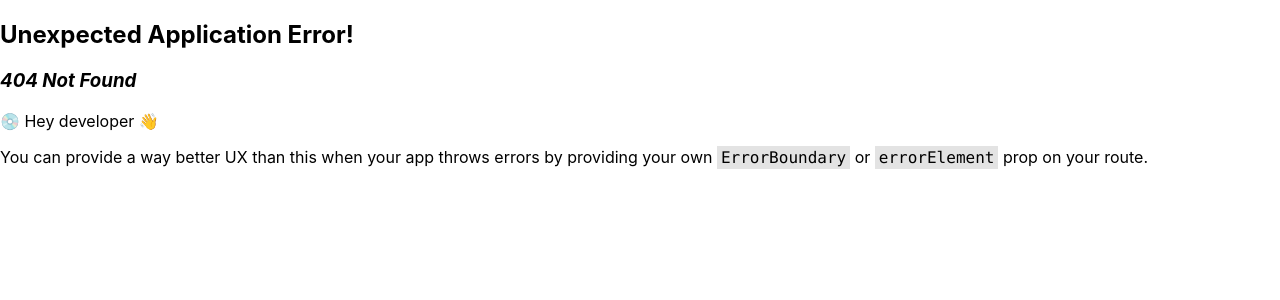
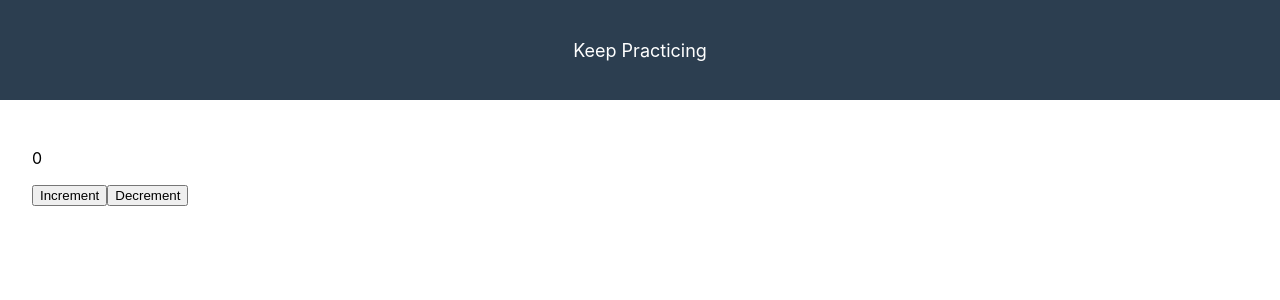
Before and after one commit to rahul4code/JSnippet, a React (Create React App) app: page /CounterDashboard in a window 1280 px wide. Before the commit this address had no page. Shown: the top 300 px of the page. Built offline with nearby package versions, Linux system fonts and the light colour scheme.

Commit message:
Counter dashboard

```diff
--- /dev/null
+++ b/src/counter/Dashboard.js
@@ -0,0 +1,15 @@
+import React, { useState } from "react";
+
+const DashboardCounter = () => {
+  const [counter, setCounter] = useState(0);
+
+  return (
+    <div>
+      <p>{counter}</p>
+      <button onClick={() => setCounter((prev) => ++prev)}>Increment</button>
+      <button onClick={() => setCounter((prev) => --prev)}>Decrement</button>
+    </div>
+  );
+};
+
+export default DashboardCounter;
--- a/src/index.js
+++ b/src/index.js
@@ -14,6 +14,7 @@ import ThunkContainer from "./redux-toolkit/ThunkContainer";
 import { Pagination } from "./pagination";
 import Registration from "./stepperForm/App";
 import Dashboard from "./timer/Dashboard";
+import DashboardCounter from "./counter/Dashboard";
 import { Home } from "./components/Home";
 
 const appRouter = createBrowserRouter([
@@ -65,6 +66,10 @@ const appRouter = createBrowserRouter([
         path: "/timerDashboard",
         element: <Dashboard />,
       },
+      {
+        path: "/CounterDashboard",
+        element: <DashboardCounter />,
+      },
     ],
   },
 ]);
```
Also changed, not shown: src/counter/Timer.js (added, +12 -0 lines).
